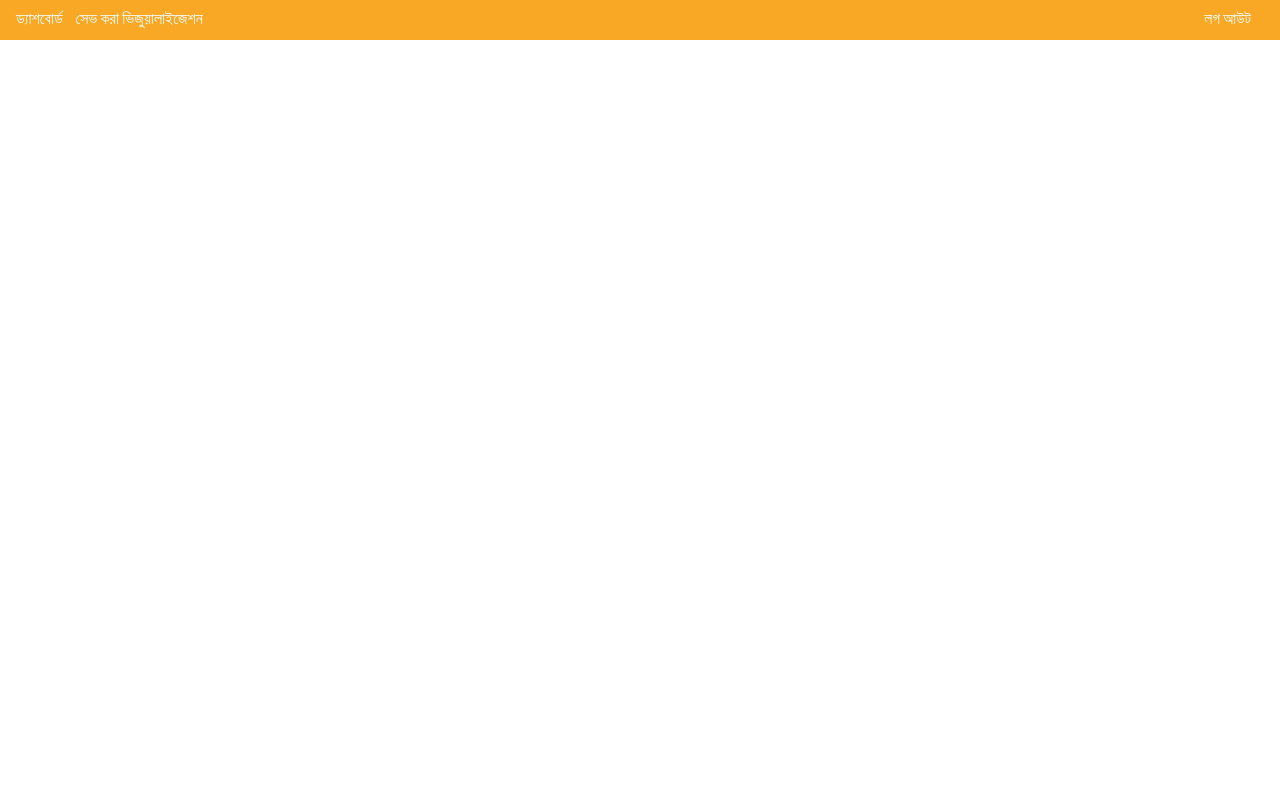
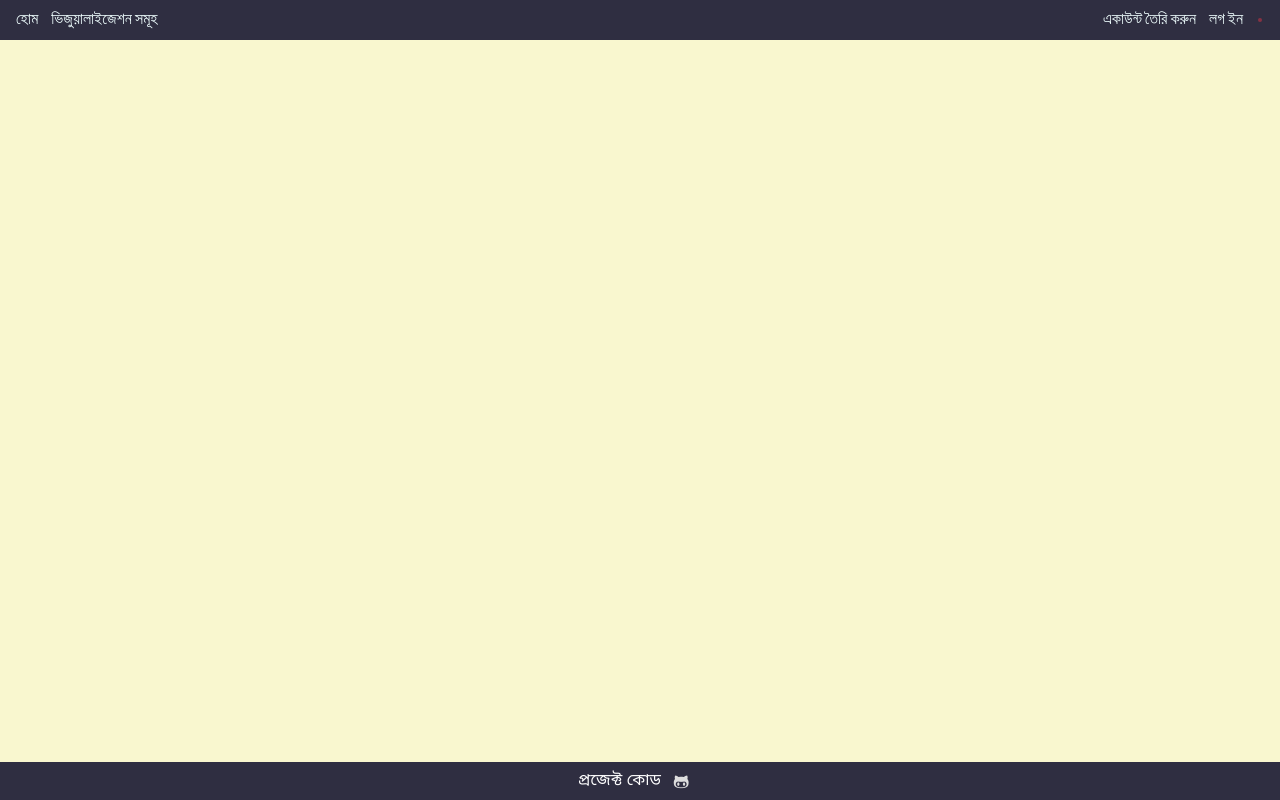
Before and after one commit to piall/data-visualization-maker-tool, a Nuxt app: page / in a window 1280 px wide. Built offline with nearby package versions, Linux system fonts and the light colour scheme.

Commit message:
added default styling also header and footer

```diff
--- a/layouts/default.vue
+++ b/layouts/default.vue
@@ -1,37 +1,37 @@
 <template>
   <div>
-    <b-navbar toggleable="sm">
-      <!-- <b-navbar-brand href="#">NavBar</b-navbar-brand> -->
-      <b-navbar-toggle target="nav-collapse"></b-navbar-toggle>
-      <b-collapse id="nav-collapse" is-nav>
-        <b-navbar-nav>
-          <NuxtLink to="/dashboard">ড্যাশবোর্ড</NuxtLink>
-          <NuxtLink to="/" v-if="loginStatus">সেভ করা ভিজুয়ালাইজেশন</NuxtLink>
-        </b-navbar-nav>
-        <b-navbar-nav class="ml-auto" v-if="loginStatus">
-          <NuxtLink to="/">লগ আউট</NuxtLink>
-        </b-navbar-nav>
-        <b-navbar-nav class="ml-auto" v-else>
-          <NuxtLink to="/register">একাউন্ট তৈরি করুন</NuxtLink>
-          <NuxtLink to="/login">লগ ইন</NuxtLink>
-        </b-navbar-nav>
-      </b-collapse>
-    </b-navbar>
+    <Header :loginStatus="loginStatus" />
     <Nuxt />
+    <Footer />
   </div>
 </template>
 
 <style>
 @import url("https://fonts.googleapis.com/css2?family=Baloo+Da+2:wght@400;500;600&display=swap");
-.navbar {
-  background-color: #f9a826;
-  font-family: "Baloo Da 2";
-  font-weight: 500;
+@font-face {
+  font-family: Noto Sans;
+  font-weight: normal;
+  src: url("~assets/fonts/Noto_Sans_Bengali-Regular.ttf") format("truetype");
+}
+@font-face {
+  font-family: Baloo Da;
+  src: url("~assets/fonts/Baloo_Da-Regular.ttf") format("truetype");
+}
+@font-face {
+  font-family: Noto Sans;
+  font-weight: bold;
+  src: url("~assets/fonts/Noto_Sans_Bengali-Bold.ttf") format("truetype");
+}
+@font-face {
+  font-family: "Charukola";
+  font-style: normal;
+  font-weight: 400;
+  font-display: swap;
+  src: url("~assets/fonts/Charukola-Regular.ttf") format("truetype");
 }
 
-a {
-  color: azure;
-  margin-right: 13px;
+body {
+  background-color: #f9f7cf;
 }
 /*
 html {
@@ -51,7 +51,7 @@ html {
 export default {
   data() {
     return {
-      loginStatus: true
+      loginStatus: false
     };
   }
 };
```
